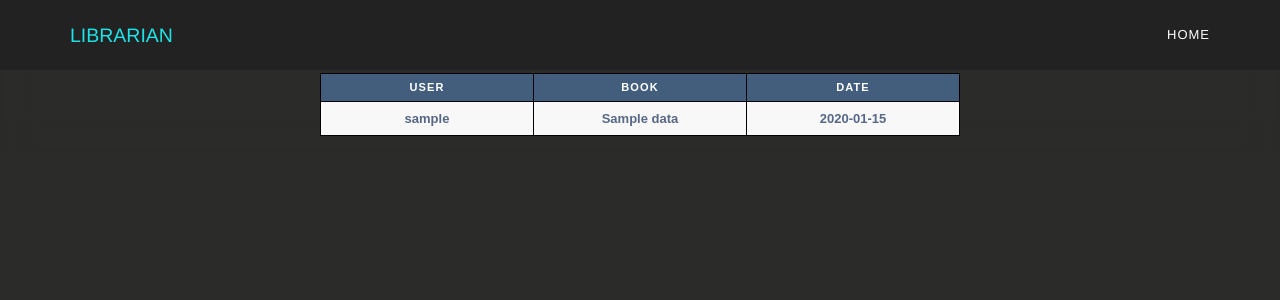
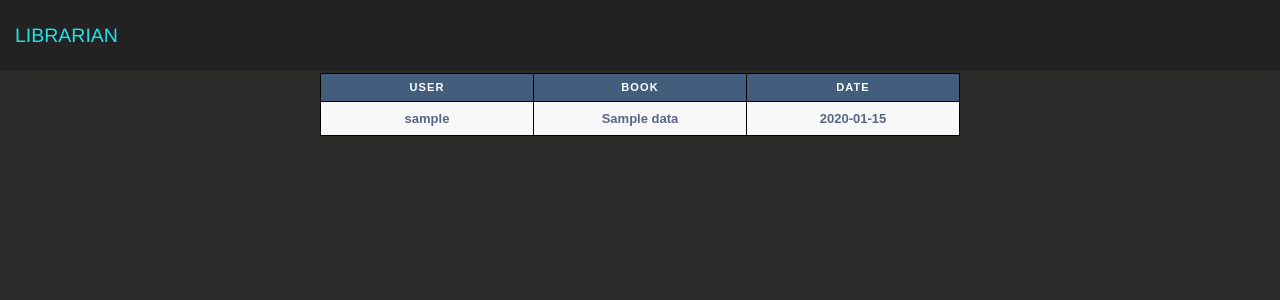
Before and after one commit to laaaaaayq/School_library, a Django app: template template/history.html in a window 1280 px wide. Shown: the top 300 px of the page. Run offline with Django 3.2, Linux system fonts and the light colour scheme; the template is opened without the code that fills it: most values are stand-ins (such as "Sample title", 1, 10 or a date in 2020); some libraries are stand-ins or nearby versions.

Commit message:
finished

```diff
--- a/template/history.html
+++ b/template/history.html
@@ -2,6 +2,9 @@
 <html lang="en">
 <head>
   <style>
+      body {
+		display-content: flex;
+		}
       .center{
       margin-left: auto;
       margin-right: auto;
@@ -62,7 +65,7 @@ td:hover {background-color: #cccccc;}
 <body>
   <!-- Navigation -->
     <nav class="navbar navbar-default navbar-fixed-top navbar-shrink">
-        <div class="container">
+<div class="container-fluid">
             <!-- Brand and toggle get grouped for better mobile display -->
             <div class="navbar-header page-scroll">
                 <button type="button" class="navbar-toggle" data-toggle="collapse" data-target="#bs-example-navbar-collapse-1">
@@ -71,21 +74,8 @@ td:hover {background-color: #cccccc;}
                     <span class="icon-bar"></span>
                     <span class="icon-bar"></span>
                 </button>
-                <a class="navbar-brand page-scroll" >LIBRARIAN</a>
+                <a class="navbar-brand page-scroll" href="library">LIBRARIAN</a>
             </div>
-
-            <!-- Collect the nav links, forms, and other content for toggling -->
-            <div class="collapse navbar-collapse" id="bs-example-navbar-collapse-1">
-                <ul class="nav navbar-nav navbar-right">
-                    <li class="hidden active">
-                        <a href="#page-top"></a>
-                    </li>
-                    <li class="">
-                        <a class="page-scroll" href="library">Home</a>
-                    </li>
-                </ul>
-            </div>
-            <!-- /.navbar-collapse -->
         </div>
         <!-- /.container-fluid -->
     </nav><br><br>
```
Also changed, not shown: template/librarian_interface.html (+7 -5 lines), db.sqlite3.
